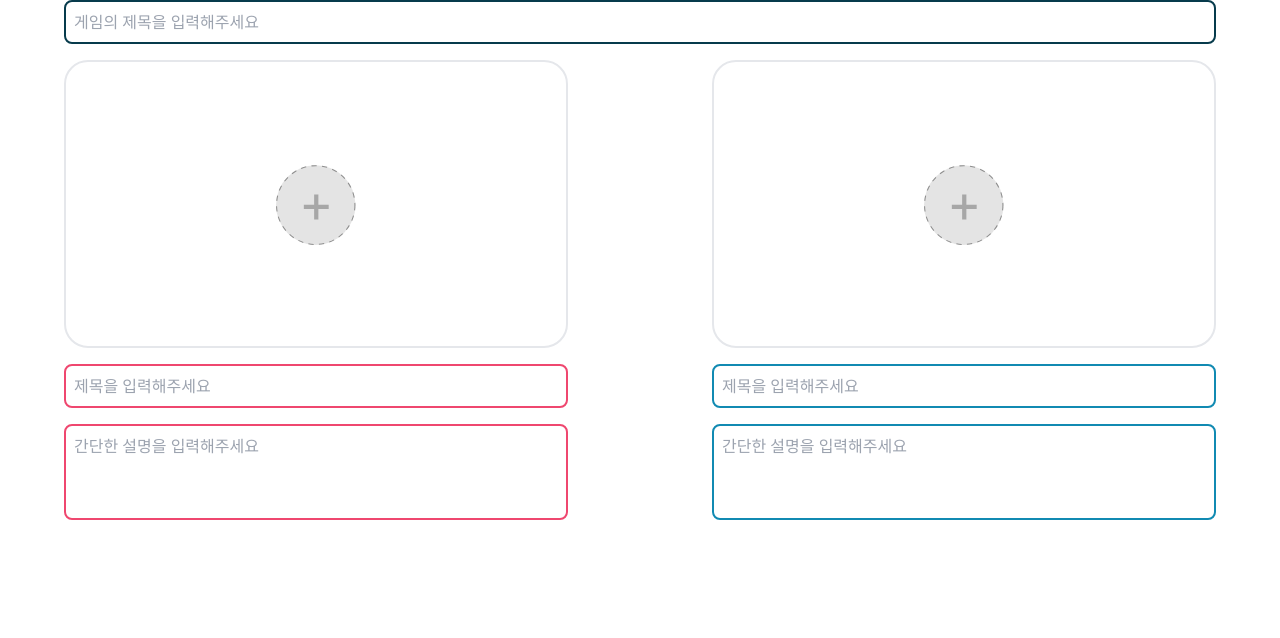
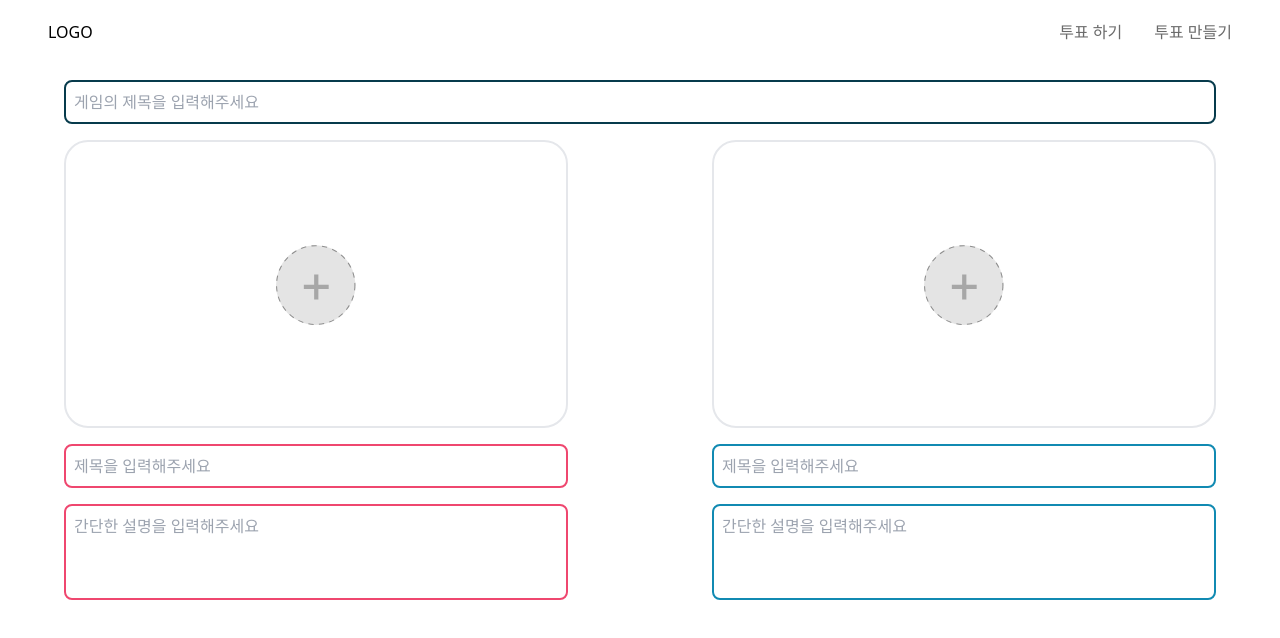
Before and after one commit to idea-mosaic/balance-master, a Next.js app in the folder frontend/: page /create in a window 1280 px wide. Shown: the top 638 px of the page. Built offline with nearby package versions, Linux system fonts and the light colour scheme.

Commit message:
[Feat] Header 컴포넌트 제작

```diff
--- /dev/null
+++ b/frontend/components/Header.tsx
@@ -0,0 +1,30 @@
+import { useRouter } from "next/router";
+
+function Header() {
+  const router = useRouter();
+
+  const handleClickLogo = () => {
+    router.push("/");
+  };
+
+  const handleClickCreate = () => {
+    router.push("/create");
+  };
+
+  return (
+    <div className="h-16 flex justify-between items-center px-12">
+      <button onClick={handleClickLogo}>LOGO</button>
+      <div className="flex gap-8">
+        <button className="hover:font-bold text-grayColor">투표 하기</button>
+        <button
+          className="hover:font-bold text-grayColor"
+          onClick={handleClickCreate}
+        >
+          투표 만들기
+        </button>
+      </div>
+    </div>
+  );
+}
+
+export default Header;
--- a/frontend/pages/_app.tsx
+++ b/frontend/pages/_app.tsx
@@ -1,6 +1,12 @@
-import '@/styles/globals.css'
-import type { AppProps } from 'next/app'
+import Header from "@/components/Header";
+import "@/styles/globals.css";
+import type { AppProps } from "next/app";
 
 export default function App({ Component, pageProps }: AppProps) {
-  return <Component {...pageProps} />
+  return (
+    <>
+      <Header />
+      <Component {...pageProps} />
+    </>
+  );
 }
--- a/frontend/pages/create.tsx
+++ b/frontend/pages/create.tsx
@@ -3,7 +3,7 @@ import TextInput from "@/components/TextInput";
 
 function create() {
   return (
-    <div className="flex flex-col gap-4 px-16">
+    <div className="flex flex-col gap-4 px-16 pt-4">
       <TextInput placeholder="게임의 제목을 입력해주세요" />
       <div className="flex gap-36">
         <Candidate color="red" />
```
